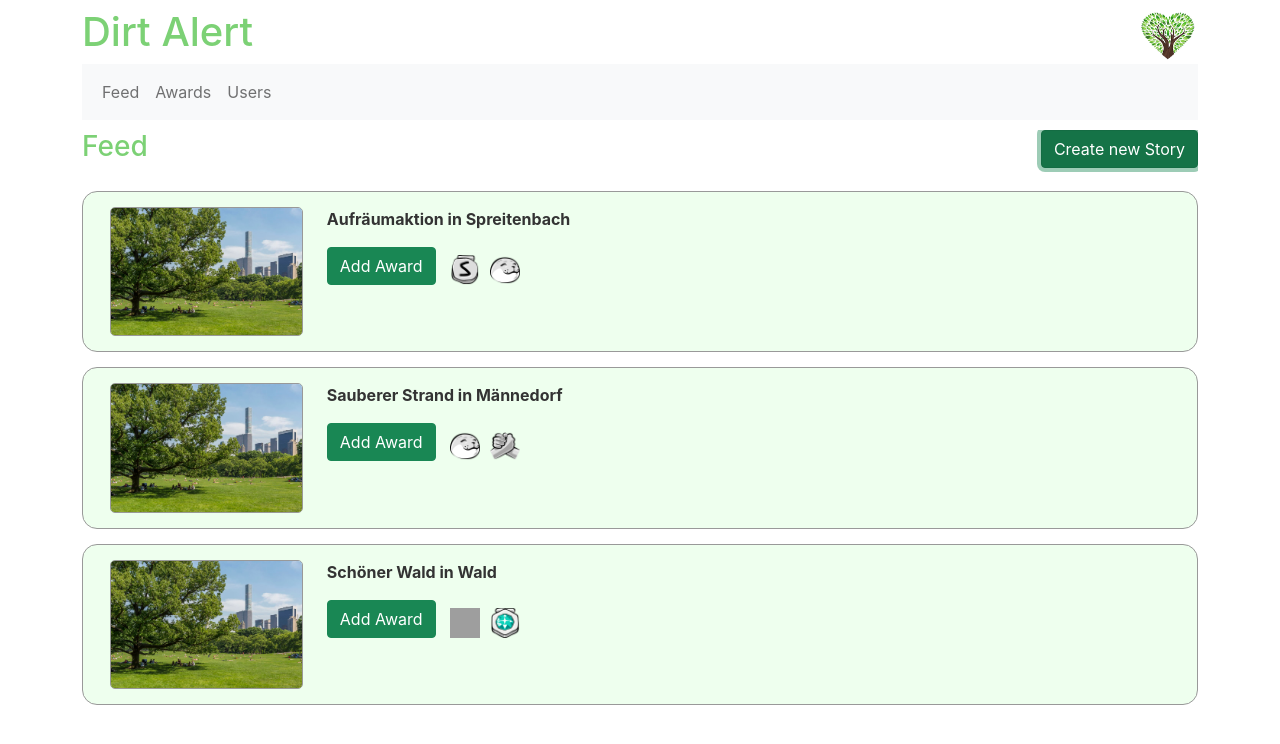
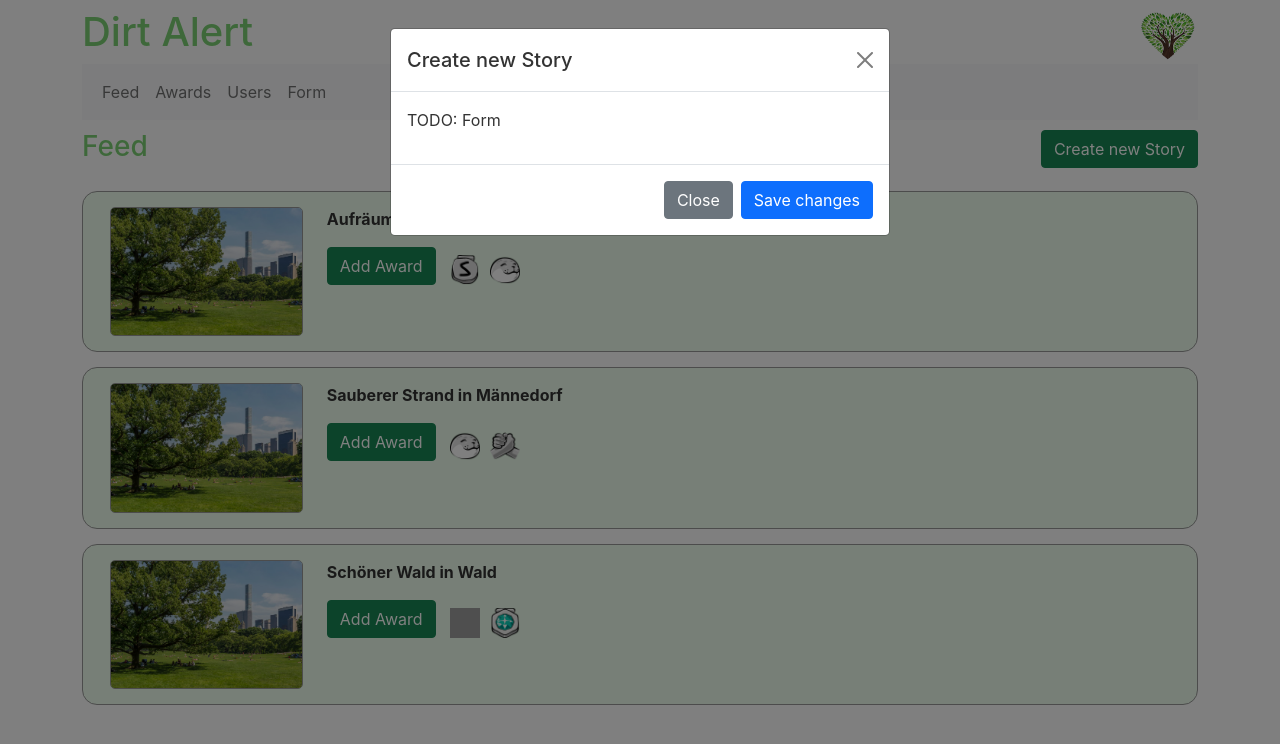
Before and after one commit to raschnick/dirt_alert_prototyp_ln2, a Svelte app: page / in a window 1280 px wide. Both pictures are taken after a click on the button "Create new Story". Shown: the top 744 px of the page. Built offline with nearby package versions, Linux system fonts and the light colour scheme; grey boxes are pictures that could not be loaded.

Commit message:
added modal & confetti basics

```diff
--- a/package.json
+++ b/package.json
@@ -18,7 +18,9 @@
     "svelte": "^3.0.0"
   },
   "dependencies": {
+    "axios": "^0.27.2",
     "sirv-cli": "^2.0.0",
+    "svelte-confetti-explosion": "^0.2.0",
     "svelte-spa-router": "^3.2.0"
   }
 }
--- a/public/index.html
+++ b/public/index.html
@@ -8,12 +8,10 @@
 
     <link rel='icon' type='image/png' href='/favicon.png'>
 
-        <!-- bootstrap -->
+    <!-- Bootstrap CSS -->
     <link href="https://cdn.jsdelivr.net/npm/bootstrap@5.1.3/dist/css/bootstrap.min.css" rel="stylesheet"
           integrity="sha384-1BmE4kWBq78iYhFldvKuhfTAU6auU8tT94WrHftjDbrCEXSU1oBoqyl2QvZ6jIW3" crossorigin="anonymous">
-        <script src="https://cdn.jsdelivr.net/npm/bootstrap@5.1.3/dist/js/bootstrap.bundle.min.js"
-                integrity="sha384-ka7Sk0Gln4gmtz2MlQnikT1wXgYsOg+OMhuP+IlRH9sENBO0LRn5q+8nbTov4+1p"
-                crossorigin="anonymous"></script>
+
 
     <link rel='stylesheet' href='/global.css'>
     <link rel='stylesheet' href='/build/bundle.css'>
@@ -23,6 +21,12 @@
 
 <body>
 
+
 </body>
 
+<!-- Bootstrap JS -->
+<script src="https://cdn.jsdelivr.net/npm/bootstrap@5.1.3/dist/js/bootstrap.bundle.min.js"
+        integrity="sha384-ka7Sk0Gln4gmtz2MlQnikT1wXgYsOg+OMhuP+IlRH9sENBO0LRn5q+8nbTov4+1p"
+        crossorigin="anonymous"></script>
+
 </html>
--- a/src/components/Header.svelte
+++ b/src/components/Header.svelte
@@ -1,18 +1,33 @@
 <script>
+
+    import CreateUserModal from "./modals/CreateUserModal.svelte";
+    import CreateStoryModal from "./modals/CreateStoryModal.svelte";
+    import CreateAwardModal from "./modals/CreateAwardModal.svelte";
+
     export let name = "No name provided";
     export let createType = "No creation type provided";
 
-    function create() {
-        alert("not implemented yet.");
-    }
 </script>
 
 
 <div id="header">
     <h3 id="title">{name}</h3>
-    <button id="createButton" class="btn btn-success" on:click={create}>Create new {createType}</button>
+
+    {#if createType === "Story"}
+        <button class="createButton btn btn-success" data-bs-toggle="modal" data-bs-target="#createStoryModal">Create new {createType}</button>
+    {:else if createType === "Award"}
+        <button class="createButton btn btn-success" data-bs-toggle="modal" data-bs-target="#createAwardModal">Create
+            new {createType}</button>
+    {:else if createType === "User"}
+        <button class="createButton btn btn-success" data-bs-toggle="modal" data-bs-target="#createUserModal">Create
+            new {createType}</button>
+    {/if}
+
 </div>
 
+<CreateStoryModal />
+<CreateAwardModal />
+<CreateUserModal />
 
 <style>
 
@@ -23,11 +38,11 @@
     }
 
     #title {
-        float:left;
+        float: left;
         color: #7CD175;
     }
 
-    #createButton {
+    .createButton {
         float: right;
     }
 
--- a/src/components/Navigation.svelte
+++ b/src/components/Navigation.svelte
@@ -16,6 +16,9 @@
                 <li class="nav-item">
                     <a class="nav-link" href="#/users">Users</a>
                 </li>
+                <li class="nav-item">
+                    <a class="nav-link" href="#/form">Form</a>
+                </li>
             </ul>
         </div>
     </div>
--- a/src/components/StoryElement.svelte
+++ b/src/components/StoryElement.svelte
@@ -1,9 +1,18 @@
 <script>
+
+    import {tick} from "svelte";
+    import {ConfettiExplosion} from "svelte-confetti-explosion";
+
     export let title = "No title provided";
     export let awards = [];
+    export let isVisible = false;
 
-    function addAward(event) {
+
+    async function addAward(event) {
         awards = [...awards, event.target.value]
+        isVisible = false;
+        await tick();
+        isVisible = true;
     }
 
     let awardTypes = [
@@ -44,6 +53,9 @@
                 <img src="/img/story_placeholder.jpg" class="story-image" alt="image missing"/>
             </div>
             <div class="col-9">
+                {#if isVisible}
+                    <ConfettiExplosion particleCount={200} force={0.3} />
+                {/if}
                 <p><b>{title}</b></p>
                 <button type="button" class="btn btn-success" data-bs-toggle="modal" data-bs-target="#addAwardModal">
                     Add Award
--- /dev/null
+++ b/src/components/modals/CreateAwardModal.svelte
@@ -0,0 +1,25 @@
+<script>
+
+</script>
+
+<div class="modal fade" id="createAwardModal" tabindex="-1" aria-hidden="true">
+    <div class="modal-dialog">
+        <div class="modal-content">
+            <div class="modal-header">
+                <h5 class="modal-title">Create new Award</h5>
+                <button type="button" class="btn-close" data-bs-dismiss="modal" aria-label="Close"></button>
+            </div>
+            <div class="modal-body">
+                <p>TODO: Form</p>
+            </div>
+            <div class="modal-footer">
+                <button type="button" class="btn btn-secondary" data-bs-dismiss="modal">Close</button>
+                <button type="button" class="btn btn-primary">Save changes</button>
+            </div>
+        </div>
+    </div>
+</div>
+
+<style>
+
+</style>
--- /dev/null
+++ b/src/components/modals/CreateStoryModal.svelte
@@ -0,0 +1,25 @@
+<script>
+
+</script>
+
+<div class="modal fade" id="createStoryModal" tabindex="-1" aria-hidden="true">
+    <div class="modal-dialog">
+        <div class="modal-content">
+            <div class="modal-header">
+                <h5 class="modal-title">Create new Story</h5>
+                <button type="button" class="btn-close" data-bs-dismiss="modal" aria-label="Close"></button>
+            </div>
+            <div class="modal-body">
+                <p>TODO: Form</p>
+            </div>
+            <div class="modal-footer">
+                <button type="button" class="btn btn-secondary" data-bs-dismiss="modal">Close</button>
+                <button type="button" class="btn btn-primary">Save changes</button>
+            </div>
+        </div>
+    </div>
+</div>
+
+<style>
+
+</style>
--- /dev/null
+++ b/src/components/modals/CreateUserModal.svelte
@@ -0,0 +1,25 @@
+<script>
+
+</script>
+
+<div class="modal fade" id="createUserModal" tabindex="-1" aria-hidden="true">
+    <div class="modal-dialog">
+        <div class="modal-content">
+            <div class="modal-header">
+                <h5 class="modal-title">Create new User</h5>
+                <button type="button" class="btn-close" data-bs-dismiss="modal" aria-label="Close"></button>
+            </div>
+            <div class="modal-body">
+                <p>TODO: Form</p>
+            </div>
+            <div class="modal-footer">
+                <button type="button" class="btn btn-secondary" data-bs-dismiss="modal">Close</button>
+                <button type="button" class="btn btn-primary">Save changes</button>
+            </div>
+        </div>
+    </div>
+</div>
+
+<style>
+
+</style>
--- a/src/pages/Awards.svelte
+++ b/src/pages/Awards.svelte
@@ -1,4 +1,4 @@
-<script>
+    <script>
 
 import Header from "../components/Header.svelte";
 
--- /dev/null
+++ b/src/pages/FormDemo.svelte
@@ -0,0 +1,42 @@
+<script>
+
+    import Header from "../components/Header.svelte";
+    import axios from "axios";
+
+    let user = {
+        name: "",
+        email: "",
+    }
+
+    let messages = null;
+
+    function submitForm() {
+        axios.get("https://weng-message-board.herokuapp.com/api/messages")
+        .then( response => {
+            messages = response.data;
+        } )
+        console.log(messages);
+
+        alert("User created successfully! Name: " + user.name + ", Email: " + user.email);
+    }
+
+</script>
+
+<Header name="Form" createType="Demo" />
+
+
+<label for="name-input">Name: </label>
+<input type="text" id="name-input" placeholder="Please enter your name" bind:value={user.name} />
+
+
+<label for="email-input">Email: </label>
+<input type="email" id="email-input" placeholder="Please enter your email" bind:value={user.email} />
+
+
+
+<button type="submit" class="btn btn-success" on:click={submitForm}>Submit</button>
+
+
+<style>
+
+</style>
--- a/src/routes.js
+++ b/src/routes.js
@@ -1,9 +1,11 @@
 import Awards from "./pages/Awards.svelte";
 import Feed from "./pages/Feed.svelte";
 import Users from "./pages/Users.svelte";
+import Form from "./pages/FormDemo.svelte";
 
 export default {
     '/': Feed,
     '/awards': Awards,
     '/users': Users,
+    '/form': Form
 }
```
Also changed, not shown: 1 other file (tests, documents, lock files or other folders). Lines whose indentation alone changed are shown as unchanged.
